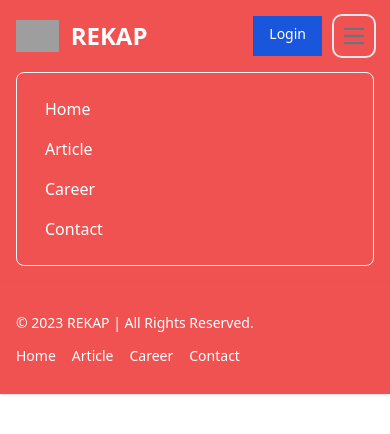
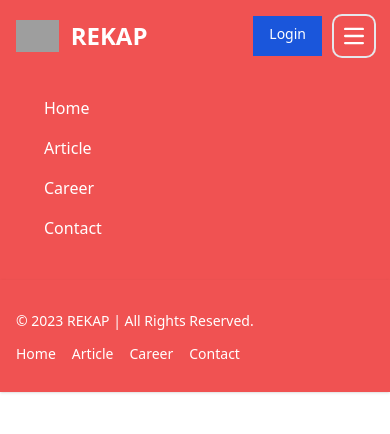
Before and after one commit to yudhaginongpratidina/rencana-karir-mahasiswa, a React (Vite) app in the folder client/: page / in a window 390 px wide. Both pictures are taken after a click on the button "Open main menu". Shown: the top 434 px of the page. Built offline with nearby package versions, Linux system fonts and the light colour scheme; grey boxes are pictures that could not be loaded.

Commit message:
Create Error Page 404

```diff
--- a/client/src/components/Navbar.jsx
+++ b/client/src/components/Navbar.jsx
@@ -43,7 +43,7 @@
           <button
             onClick={toggleMenu}
             type="button"
-            className="inline-flex items-center p-2 w-10 h-10 justify-center text-sm text-gray-500 rounded-lg md:hidden hover:bg-gray-100 focus:outline-none focus:ring-2 focus:ring-gray-200"
+            className="inline-flex items-center p-2 w-10 h-10 justify-center text-sm text-white rounded-lg md:hidden focus:outline-none focus:ring-2 focus:ring-gray-200"
             aria-controls="navbar-cta"
             aria-expanded={isMenuOpen}
           >
@@ -54,10 +54,10 @@
           </button>
         </div>
         <div className={`items-center justify-between w-full md:flex md:w-auto md:order-1 ${isMenuOpen ? 'block' : 'hidden'}`} id="navbar-cta">
-          <ul className="flex flex-col font-medium p-4 md:p-0 mt-4 border border-gray-100 rounded-lg  md:space-x-8 rtl:space-x-reverse md:flex-row md:mt-0 md:border-0">
+          <ul className="flex flex-col font-medium p-4 md:p-0 mt-4 md:space-x-8 rtl:space-x-reverse md:flex-row md:mt-0 md:border-0">
             {url.map((item, index) => (
               <li key={index}>
-                <Link to={item.url} className="block py-2 px-3 md:p-0  md:bg-transparent text-white" aria-current="page" onClick={closeMenu}>
+                <Link to={item.url} className="block py-2 px-3 md:p-0 hover:text-slate-200 md:bg-transparent text-white" aria-current="page" onClick={closeMenu}>
                   {item.name}
                 </Link>
               </li>
```
